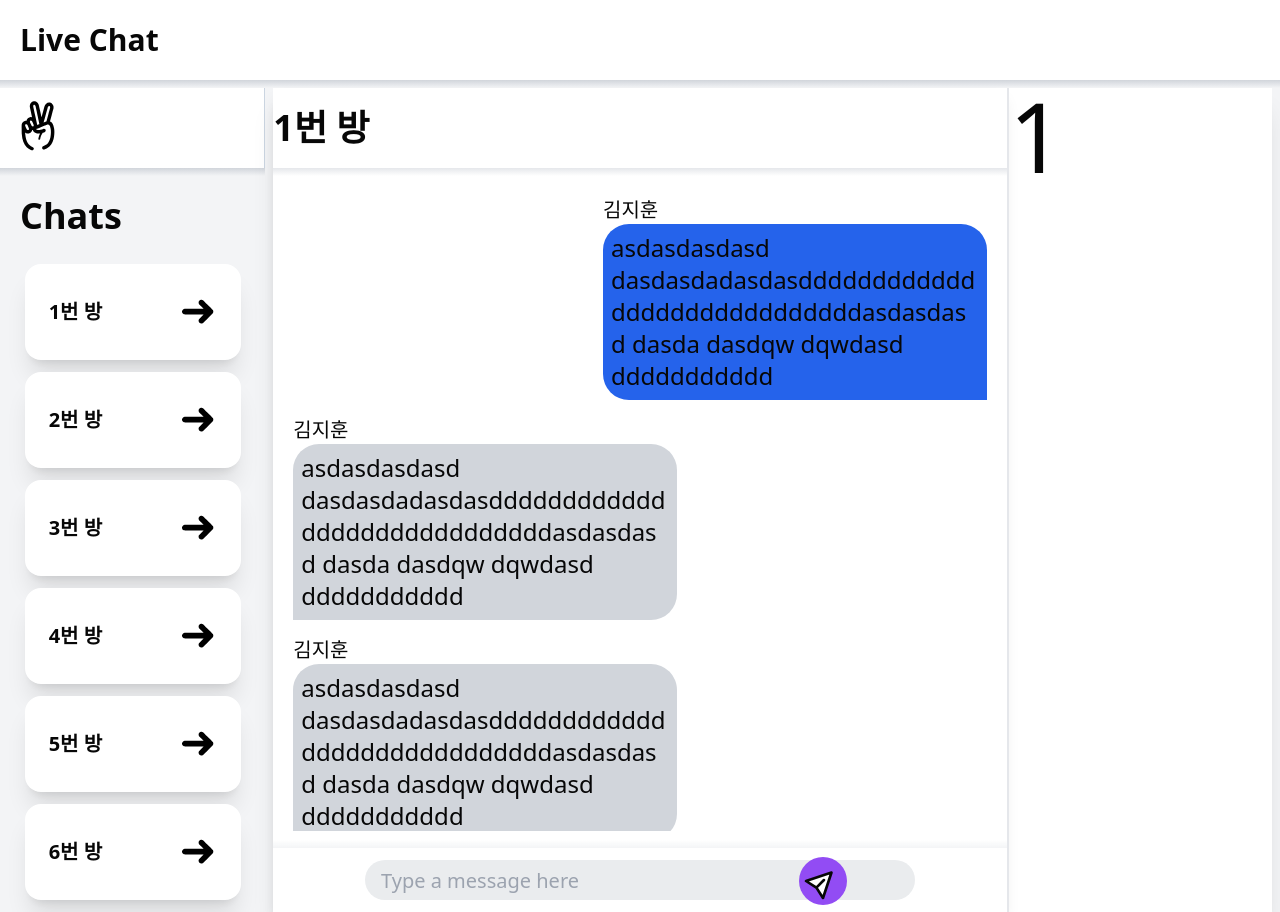
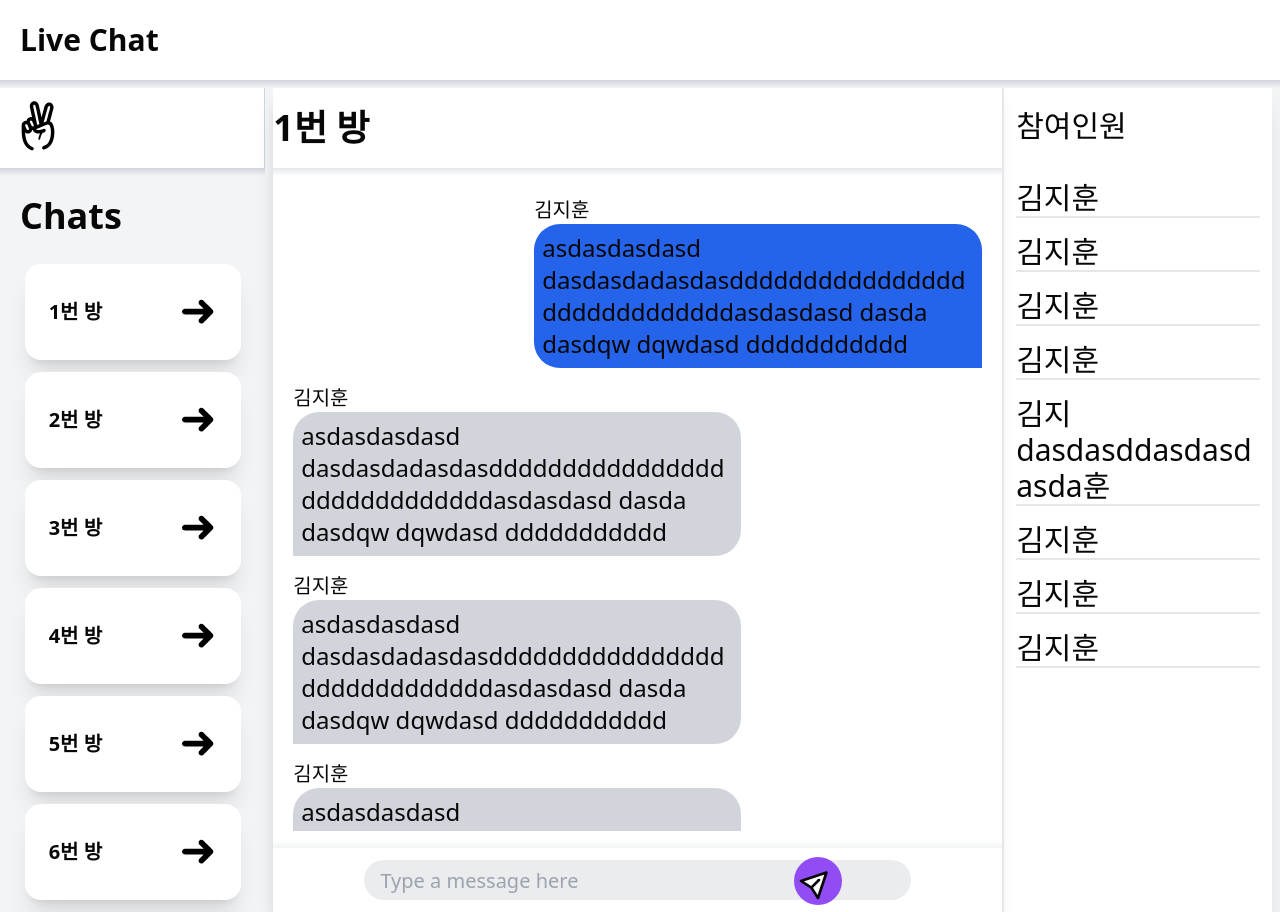
Before and after one commit to spde3289/live-chat, a Next.js app: page /1 in a window 1280 px wide. Built offline with nearby package versions, Linux system fonts and the light colour scheme.

Commit message:
feat: 참여인원 컴포넌트 생성

```diff
--- a/app/[room]/component/ParticipantCounter.tsx
+++ /dev/null
@@ -1,7 +0,0 @@
-export default function ParticipantCounter(props: any) {
-  return (
-    <section className="w-[360px] m-auto mx-0 h-full min-w-[200px] border-l-2 ">
-      {props.room}
-    </section>
-  );
-}
--- /dev/null
+++ b/app/[room]/component/ParticipantCounter/ParticipantCounter.tsx
@@ -0,0 +1,19 @@
+import User from "./user";
+
+export default function ParticipantCounter(props: any) {
+  return (
+    <section className="w-[360px] px-3 m-auto mx-0 h-full min-w-[200px] border-l-2 text-3xl">
+      <h2 className="mb-3 py-5 h-[80px]">참여인원</h2>
+      <div>
+        <User user="김지훈" />
+        <User user="김지훈" />
+        <User user="김지훈" />
+        <User user="김지훈" />
+        <User user="김지dasdasddasdasdasda훈" />
+        <User user="김지훈" />
+        <User user="김지훈" />
+        <User user="김지훈" />
+      </div>
+    </section>
+  );
+}
--- /dev/null
+++ b/app/[room]/component/ParticipantCounter/user.tsx
@@ -0,0 +1,11 @@
+interface UserPropsType{
+  user: string
+}
+
+export default function User({user}: UserPropsType) {
+  return (
+    <>
+      <div className="mb-4 border-b-2 break-words">{user}</div>
+    </>
+  );
+}
--- a/app/[room]/component/chatRoom/chatHistory.tsx
+++ b/app/[room]/component/chatRoom/chatHistory.tsx
@@ -10,8 +10,11 @@ export default function ChatHistory({ userType }: any) {
       <div className="mb-4">
         <div className={type}>
           <div className="text-xl">김지훈</div>
-          <div className={`${chat[userType]} w-min break-words max-w-96  text-2xl p-2`}>
-            asdasdasdasd dasdasdadasdasdddddddddddddddddddddddddddddasdasdasd dasda dasdqw dqwdasd ddddddddddd
+          <div
+            className={`${chat[userType]} w-min break-words max-w-md text-2xl p-2`}
+          >
+            asdasdasdasd dasdasdadasdasdddddddddddddddddddddddddddddasdasdasd
+            dasda dasdqw dqwdasd ddddddddddd
           </div>
         </div>
       </div>
--- a/app/[room]/component/chatRoom/contentContainer.tsx
+++ b/app/[room]/component/chatRoom/contentContainer.tsx
@@ -3,7 +3,7 @@ import ChatHistory from "./chatHistory";
 export default function ContentContainer(props: any) {
   return (
     <>
-      <div className="flex h-[655px] flex-col will-change-scroll p-5 overflow-y-scroll">
+      <div className="flex h-[655px] flex-col p-5 overflow-y-scroll">
         <ChatHistory userType="me" />
         <ChatHistory userType="other" />
         <ChatHistory userType="other" />
--- a/app/[room]/page.tsx
+++ b/app/[room]/page.tsx
@@ -1,5 +1,5 @@
 import CharRoom from "./component/chatRoom/chatRoom";
-import ParticipantCounter from "./component/ParticipantCounter";
+import ParticipantCounter from "./component/ParticipantCounter/ParticipantCounter";
 
 export default function Room(props: any) {
   console.log(props);
```
